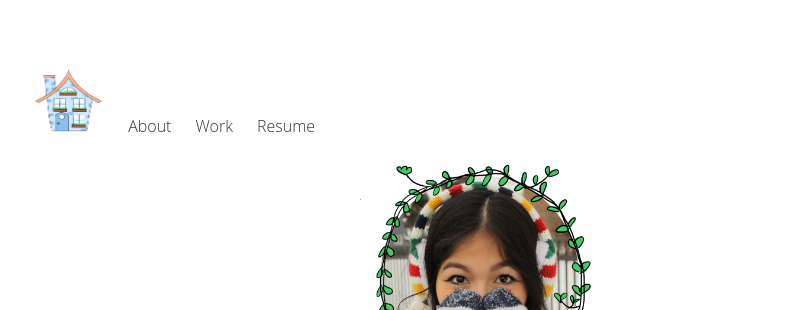
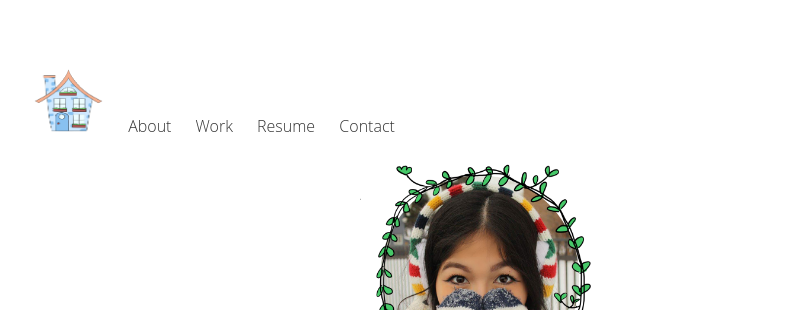
Before and after one commit to sarahoss/sarahoss.github.io, a Jekyll site: the page built from index.html, in a window 1280 px wide. Shown: the top 310 px of the page, without its empty margins (160-957 px from the left). Built offline with Jekyll 4.4.1, drawn with Linux system fonts in a browser that asks for light colours.

Commit message:
Update default.html

```diff
--- a/_layouts/default.html
+++ b/_layouts/default.html
@@ -11,8 +11,10 @@
 	    		<ul>
 	        		<li><a href="/"><img id="homehouse" img class="img-responsive" src="/src/minihousenosmoke.png" onmouseover="this.src='/src/minihouse.png'" onmouseout="this.src='/src/minihousenosmoke.png'" height="72" width="72"/></a></li>
 				<li><a href="/">About</a></li>
-				<li><a href="/works">Work</a></li>
+				<li><a href="/work">Work</a></li>
 	        		<li><a href="/src/Sara_Hosseini_Resume.pdf">Resume</a></li>
+				<li><a href="/contact">Contact</a></li>
+
 	    		</ul>
 			</nav>
 			<div class="container">
```
